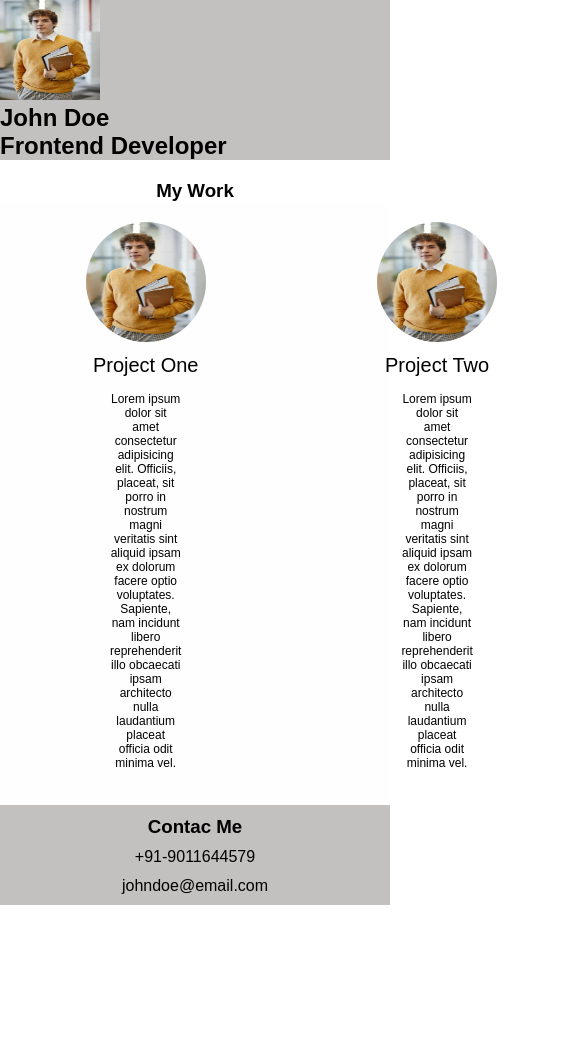
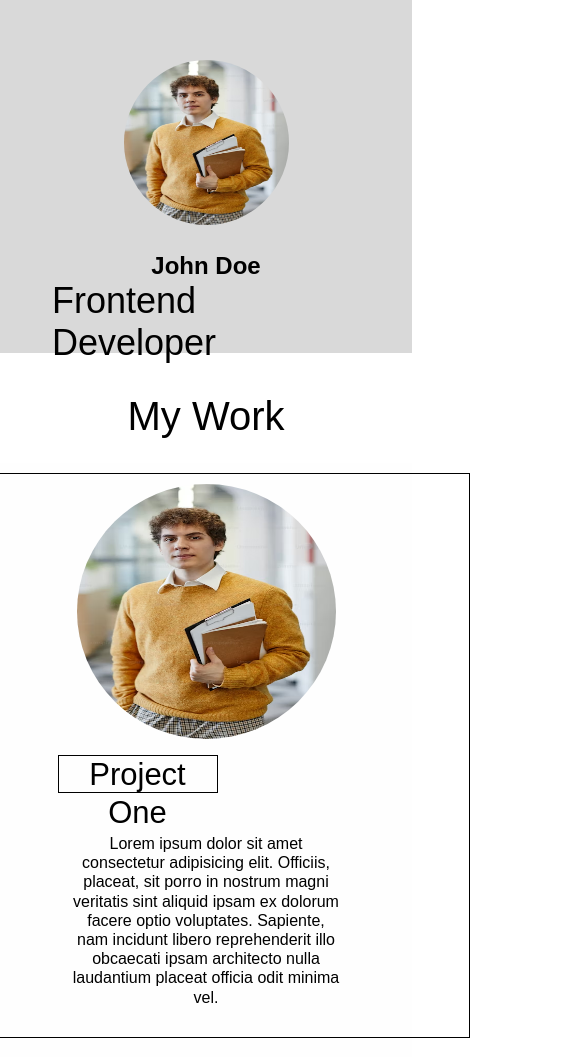
Before and after one commit to nikhil-mw/User-Resume-Design-, a plain HTML site: page index.html in a window 390 px wide. Shown: the top 1057 px of the page, 585 px wide, since content can reach past the window. Before the commit the page ends 905 px from the top, so only its background shows below. Drawn offline with Linux system fonts and the light colour scheme; a web font is replaced by a local one.

Commit message:
final result

```diff
--- a/index.html
+++ b/index.html
@@ -4,11 +4,16 @@
     <meta charset="UTF-8" />
     <meta name="viewport" content="width=device-width, initial-scale=1.0" />
     <title>Users Resume</title>
+    <link rel="preconnect" href="https://fonts.googleapis.com" />
+    <link rel="preconnect" href="https://fonts.gstatic.com" crossorigin />
+    <link
+      href="https://fonts.googleapis.com/css2?family=Inria+Sans:ital,wght@0,300;0,400;0,700;1,300;1,400;1,700&display=swap"
+      rel="stylesheet"
+    />
     <link rel="stylesheet" href="style.css" />
   </head>
   <body>
-    <header>
-      <div class="header">
+    <header class="header">
       <img
         src="profile.jpg"
         alt="error"
@@ -16,47 +21,55 @@
         width="100px"
         height="100px"
       />
+      <div class="profile">
         <h2>John Doe</h2>
-        <h2>Frontend Developer</h2>
+        <h3>Frontend Developer</h3>
       </div>
     </header>
+    <main>
       <h3 class="mywork">My Work</h3>
       <div class="container">
         <div class="card card-1">
           <img src="profile.jpg" alt="error" class="img" />
-
+          <div>
             <h3>Project One</h3>
+          </div>
           <p>
             Lorem ipsum dolor sit amet consectetur adipisicing elit. Officiis,
             placeat, sit porro in nostrum magni veritatis sint aliquid ipsam ex
             dolorum facere optio voluptates. Sapiente, nam incidunt libero
-          reprehenderit illo obcaecati ipsam architecto nulla laudantium placeat
-          officia odit minima vel.
+            reprehenderit illo obcaecati ipsam architecto nulla laudantium
+            placeat officia odit minima vel.
           </p>
         </div>
         <div class="card card-2">
           <img src="profile.jpg" alt="error" class="img" />
+          <div>
             <h3>Project Two</h3>
+          </div>
           <p>
             Lorem ipsum dolor sit amet consectetur adipisicing elit. Officiis,
             placeat, sit porro in nostrum magni veritatis sint aliquid ipsam ex
             dolorum facere optio voluptates. Sapiente, nam incidunt libero
-          reprehenderit illo obcaecati ipsam architecto nulla laudantium placeat
-          officia odit minima vel.
+            reprehenderit illo obcaecati ipsam architecto nulla laudantium
+            placeat officia odit minima vel.
           </p>
         </div>
         <div class="card card-3">
           <img src="profile.jpg" alt="error" class="img" />
+          <div>
             <h3>Project Three</h3>
+          </div>
           <p>
             Lorem ipsum dolor sit amet consectetur adipisicing elit. Officiis,
             placeat, sit porro in nostrum magni veritatis sint aliquid ipsam ex
             dolorum facere optio voluptates. Sapiente, nam incidunt libero
-          reprehenderit illo obcaecati ipsam architecto nulla laudantium placeat
-          officia odit minima vel.
+            reprehenderit illo obcaecati ipsam architecto nulla laudantium
+            placeat officia odit minima vel.
           </p>
         </div>
       </div>
+    </main>
     <footer>
       <div class="footer">
         <h3 class="contact">Contac Me</h3>
--- a/style.css
+++ b/style.css
@@ -5,25 +5,62 @@
 }
 
 body{
-    font-family: Arial, Helvetica, sans-serif;
+    font-family: 'Inria Sans', sans-serif;
 }
 
 .header{
-    background-color: rgb(195, 192, 192);
-    /* display: flex;
-    justify-content: space-around; */
-
+    background-color: #D9D9D9;
+    width: 1440px;
+    height: 307px;
+    display: flex;
+    justify-content: space-between;
+    padding: 30px 45px ;
+    align-items: center;
 
 
 }
 
+.header .h2{
+    text-align: right;
+}
+.header .h2 h2{
+
+    padding: 10px;
+    font-weight: 400;
+    /* line-height: 76.74px; */
+    font-size: 64px;
+    /* margin: 80px 95px 150px 0; */
+
+}
+.header .h2 h3{
+   font-weight: 400;
+    margin-top: 10px;
+    font-size: 40px;
+}
+
+.header img{
+    width: 259px;
+    height: 259px;
+    border-radius: 50%;
+    margin: 24px 64px;
+}
+
 .mywork{
     text-align: center;
-    margin-top: 20px;
+    font-family: 'Inria Sans', sans-serif;
+    margin-top: 40px ;
+    margin-bottom: 30px;
+    font-size: 40px;
+    width: 1440px;
+    height: 48px;
+    line-height: 47.96px;
+    font-weight: 400;
 }
 .container{
     background-color: rgb(254, 254, 254);
+    margin-top: 20px;
     display: flex;
+    width: 1440px;
 
 }
 
@@ -35,27 +72,188 @@ body{
 }
 .card .img{
     border-radius: 50%;
-    width: 120px;
-    height: 120px;
+    width: 259px;
+    height: 259px;
 
 }
 
 .card h3{
-    margin: 8px  ;
-    font-size: 20px;
-    font-weight: 300;
+    margin: 12px 104px ;
+    font-size: 32px;
+    font-weight: 400;
+    line-height: 38.37px;
 }
 .card p{
     margin: 15px 90px 15px;
-    font-size: 12px;
+    font-size: 16px;
+    line-height: 19.18px;
+    font-weight: 400;
+
 }
 
 .footer{
-    background-color: rgb(195, 192, 192);
-    height: 100px;
+
+    background-color: #D9D9D9;
     display: flex;
     flex-direction: column;
     justify-content: space-evenly;
     align-items: center;
+    width: 1440px;
+    height: 262px;
 
 }
+.footer .contact{
+    font-weight: 400;
+    font-size: 40px;
+    line-height: 47.96px;
+}
+.footer .number{
+    font-weight: 400;
+    font-size: 48px;
+    line-height: 57.55px;
+}
+.footer .mail{
+    font-weight: 400;
+    font-size: 48px;
+    line-height: 57.55px;
+}
+
+
+@media(max-width:415px){
+    .header{
+    background-color: #D9D9D9;
+    width: 412px;
+    height: 353px;
+    display: flex;
+    flex-direction: column;
+    /* justify-content: center;
+    align-items: center; */
+    }
+
+    .header img{
+        width: 165px;
+        height: 165px;
+        border-radius: 50%;
+        margin-top: 30px;
+    }
+
+    .header .profile{
+        display: flex;
+        flex-direction: column;
+        justify-content: center;
+        align-items: center;
+    }
+
+    .header .profile h3{
+        width: 198px;
+        height: 58px;
+        font-weight: 400;
+        font-size: 48px;
+
+
+    }
+
+    .header .profile h3{
+        width: 308px;
+        height: 43px;
+        font-weight: 400;
+        font-size: 36px;
+    }
+
+    .mywork{
+        text-align: center;
+        margin-top: 40px ;
+        margin-bottom: 30px;
+        font-size: 40px;
+        width: 412px;
+        height: 40px;
+    }
+
+    .container{
+        background-color: rgb(254, 254, 254);
+        /* margin-top: 20px; */
+        display: flex;
+        flex-direction: column;
+        justify-content: center;
+        align-items: center;
+        width: 412px;
+
+    }
+    .card{
+        align-items: center;
+        border: 1px solid black;
+    }
+
+    div{
+        border: 1px ;
+    }
+    .card .img{
+        border-radius: 50%;
+        width: 259px;
+        height: 255px;
+
+    }
+    .card h3{
+
+        width: 160px;
+        height: 38px;
+        font-size: 31px;
+        font-weight: 400;
+        line-height: 38.37px;
+        text-align: center;
+        border: 1px solid black;
+    }
+    .card p{
+
+        font-size: 16px;
+        line-height: 19.18px;
+        font-weight: 400;
+        width: 325px;
+        height: 204px;
+        text-align: center;
+        padding: 26px;
+
+
+    }
+
+    .footer{
+
+        background-color: #D9D9D9;
+        display: flex;
+        flex-direction: column;
+        justify-content: center;
+        align-items: center;
+        column-gap: 30px;
+        width: 412px;
+        height: 353px;
+
+    }
+    .footer .contact{
+        font-weight: 400;
+        font-size: 40px;
+        line-height: 47.96px;
+        width: 195px;
+        height: 48px;
+    }
+    .footer .number{
+        font-weight: 400;
+        font-size: 48px;
+        line-height: 57.55px;
+        min-width: 300px;
+        height: 48px;
+        margin-top: 20px;
+    }
+    .footer .mail{
+        font-weight: 400;
+        font-size: 40px;
+        line-height: 57.55px;
+        min-width: 245px;
+        height: 48px;
+        margin-top: 20px;
+
+    }
+
+
+
+
+}
```
Lines whose indentation alone changed are shown as unchanged.
